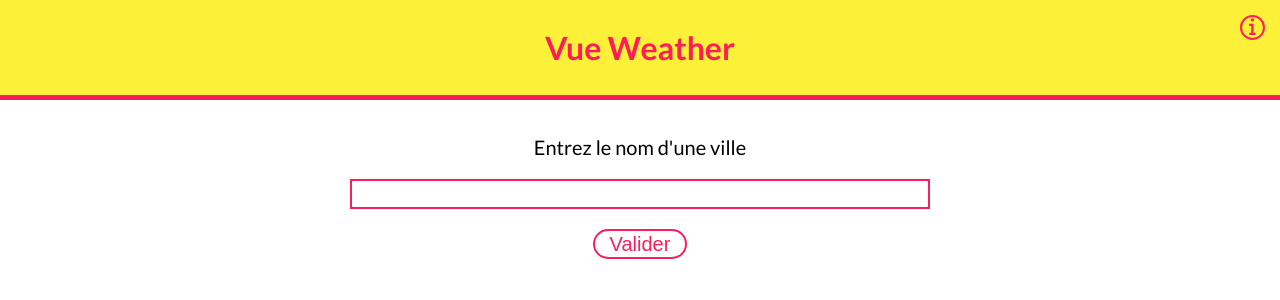
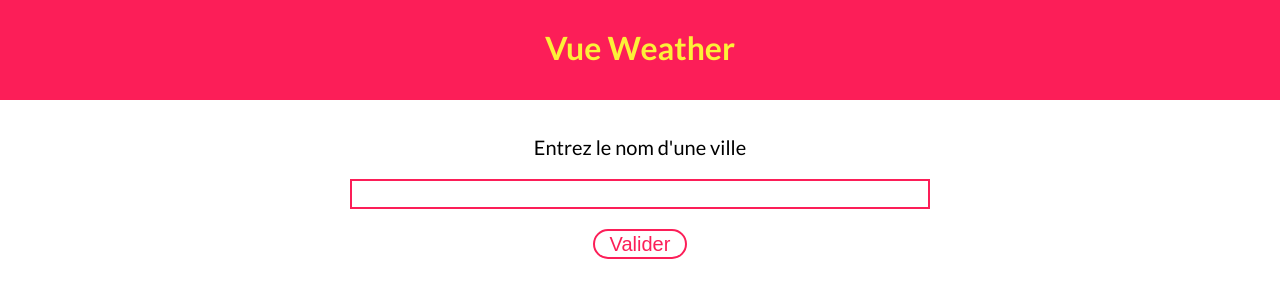
Before and after one commit to fabiandeneuville/vue-weather, a Vue app: page / in a window 1280 px wide. Shown: the top 300 px of the page. Built offline with nearby package versions, Linux system fonts and the light colour scheme; no server answers.

Commit message:
Changing header style

```diff
--- a/src/components/header.vue
+++ b/src/components/header.vue
@@ -1,10 +1,6 @@
 <template>
 
     <div class="header">
-
-        <button class="header__info-button">
-            <font-awesome-icon icon="fa-solid fa-info" />
-        </button>
 
         <h1 class="header__heading">Vue Weather</h1>
 
--- a/src/style/layouts/_header.scss
+++ b/src/style/layouts/_header.scss
@@ -4,30 +4,10 @@
     flex-direction: row;
     justify-content: center;
     align-items: center;
-    background-color: $color-secondary;
+    background-color: $color-tertiary;
     border-bottom: 5px solid $color-tertiary;
 
     &__heading {
-        color: $color-tertiary;
-    }
-
-    &__info-button {
-        position: absolute;
-        top: 15px;
-        right: 15px;
-        width: 25px;
-        height: 25px;
-        font-size: 18px;
-        border-radius: 20px;
-        border: 2px solid $color-tertiary;
-        color: $color-tertiary;
-        background: transparent;
-        cursor: pointer;
-        transition: transform 0.3s ease;
-
-        &:hover, &:focus {
-            background-color: $color-tertiary;
-            color: $color-secondary;
-        }
+        color: $color-secondary;
     }
 }
```
